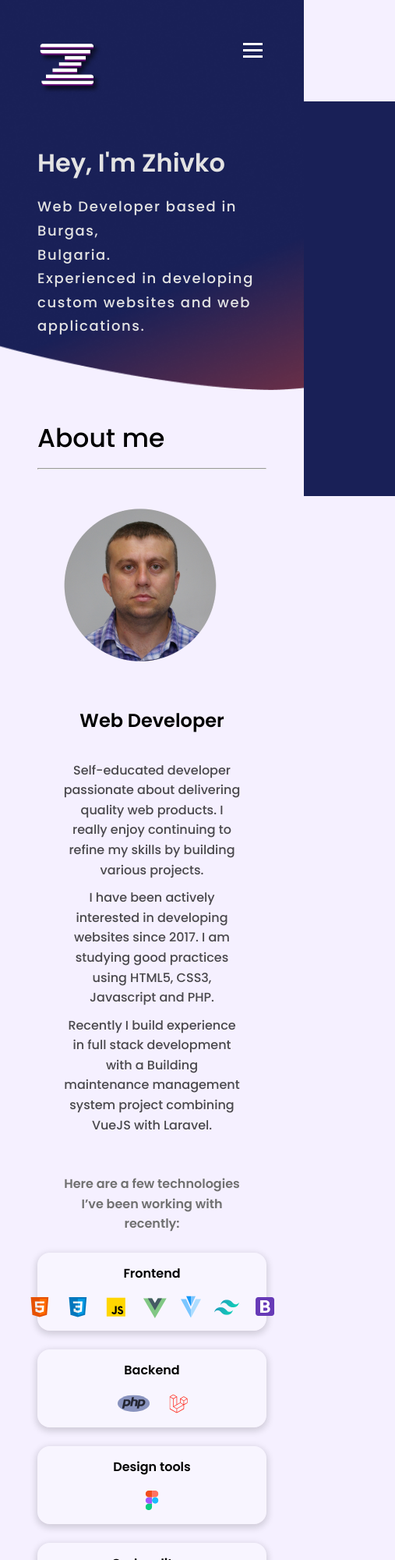
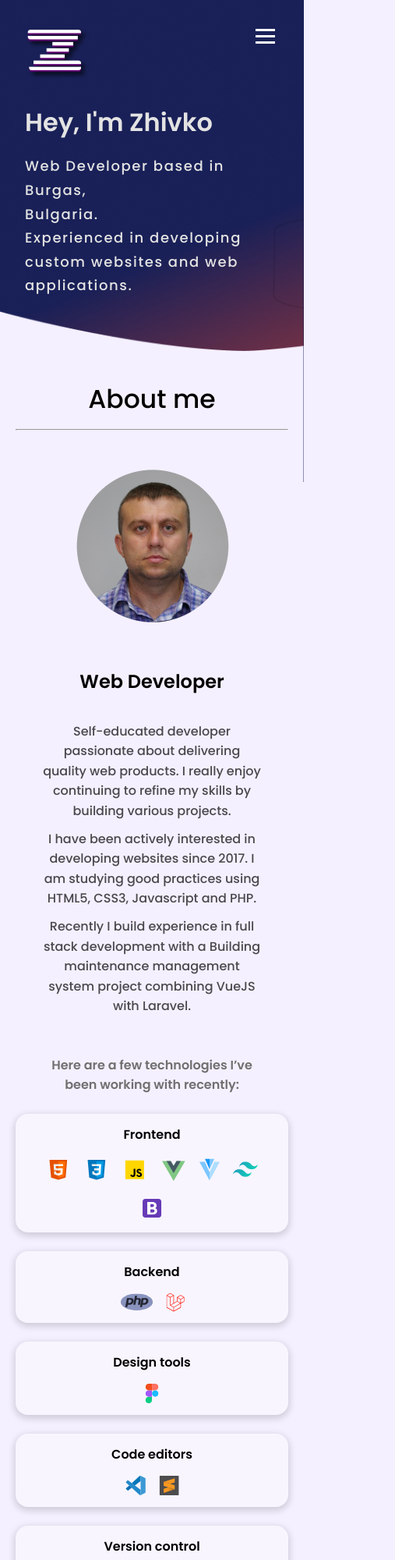
Before and after one commit to zhkanev/portfolio, a plain HTML site: page index.html in a window 390 px wide. Shown: the top 2000 px of the page at 78% size, 507 px wide, since content can reach past the window. Drawn offline with Linux system fonts and the light colour scheme.

Commit message:
mobile styles fixes

```diff
--- a/css/style.css
+++ b/css/style.css
@@ -110,6 +110,7 @@ header.main-header {
     height: 5rem;
     background-color: rgba(38, 34, 84, 0.07);
     color: #fff;
+    overflow-x: clip;
 }
 
 .navbar .logo {
@@ -178,8 +179,8 @@ nav ul.nav-links a:hover {
 }
 
 .burger-icon div {
-   width: 1.562rem;
-   height: 0.187rem;
+   width: 25px;
+   height: 3px;
    background-color: #fff;
    margin: 0.312rem;
    transition: all 0.3s ease;
@@ -264,7 +265,7 @@ nav ul.nav-links a:hover {
 }
 
 .icons-container img {
-    padding: 0 0.5rem;
+    padding: 0.5rem;
 }
 
 .backend-logos img,
@@ -507,6 +508,23 @@ path.two {
         padding-bottom: 0;
     }
 
+    .section-heading h2 {
+        text-align: center;
+    }
+
+    header.main-header .container {
+        padding: 0 2rem;
+    }
+
+    .container {
+        padding: 0 1.25rem;
+    }
+
+    header.main-header {
+        padding-top: 2rem;
+        height: 28.125rem;
+    }
+
     .navbar .flex {
         align-items: flex-start;
     }
@@ -545,6 +563,7 @@ path.two {
 
     .card-about .card-image {
         text-align: center;
+        padding-right: 0;
         padding-bottom: 1rem;
     }
 
@@ -565,7 +584,7 @@ path.two {
     .icons-container {
         justify-content: center;
         flex-direction: column;
-        height: 6.25rem;
+        height: auto;
         border-radius: 1rem;
     }
 
@@ -575,16 +594,23 @@ path.two {
         padding: 0;
     }
 
-    .frontend-logos {
+    .logos {
         flex-direction: row;
+        flex-wrap: wrap;
+        padding: 0.375rem;
     }
 
     .full-img {
-        height: 55%;
+        height: 40%;
     }
 
     .app_screen-gallery {
         display: block;
+        padding-top: 0rem;
+    }
+
+    .img-container {
+        padding: 0;
     }
 
     .footer-menu ul li,
@@ -598,13 +624,32 @@ path.two {
     }
 }
 
+@media screen and (max-width: 600px) {
+
+    .nav-links {
+        width: auto;
+    }
+
+    .showcase-text {
+        padding-top: 1rem;
+    }
+
+    .full-img {
+        height: 25%;
+    }
+
+    .srollBtn {
+        top: 6.25rem;
+        right: 1.25rem;
+    }
+}
 
 /* Keyframes */
 
 /* Mobile menu fade animation */
 
 @keyframes navLinkFade {
-	from{
+	from {
 		opacity: 0;
 		transform: translateX(3.125rem);
 	}
--- a/index.html
+++ b/index.html
@@ -83,7 +83,7 @@
                 <h4>Here are a few technologies I’ve been working with recently:</h4>
                 <div class="icons-container flex">
                     <h5>Frontend</h5>
-                    <div class="frontend-logos flex">
+                    <div class="logos flex">
                         <img src="./images/logos/html.svg" alt="HTML logo">
                         <img src="./images/logos/css.svg" alt="CSS logo">
                         <img src="./images/logos/javascript.svg" alt="Javascript logo">
@@ -95,27 +95,27 @@
                 </div>
                 <div class="icons-container flex">
                     <h5>Backend</h5>
-                    <div class="backend-logos flex">
+                    <div class="logos flex">
                         <img src="./images/logos/php.svg" alt="PHP logo">
                         <img src="./images/logos/laravel.svg" alt="Laravel logo">
                     </div>
                 </div>
                 <div class="icons-container flex">
                     <h5>Design tools</h5>
-                    <div class="backend-logos flex">
+                    <div class="logos flex">
                         <img src="./images/logos/figma.svg" alt="Figma logo">
                     </div>
                 </div>
                 <div class="icons-container flex">
                     <h5>Code editors</h5>
-                    <div class="code_editors-logos flex">
+                    <div class="logos flex">
                         <img src="./images/logos/visual-studio-code.svg" alt="Visual studio code logo">
                         <img src="./images/logos/sublime-text.svg" alt="Sublime text logo">
                     </div>
                 </div>
                 <div class="icons-container flex">
                     <h5>Version control</h5>
-                    <div class="version_control-logos flex">
+                    <div class="logos flex">
                         <img src="./images/logos/git.svg" alt="Git logo">
                         <img src="./images/logos/github.svg" alt="Github logo">
                     </div>
```
